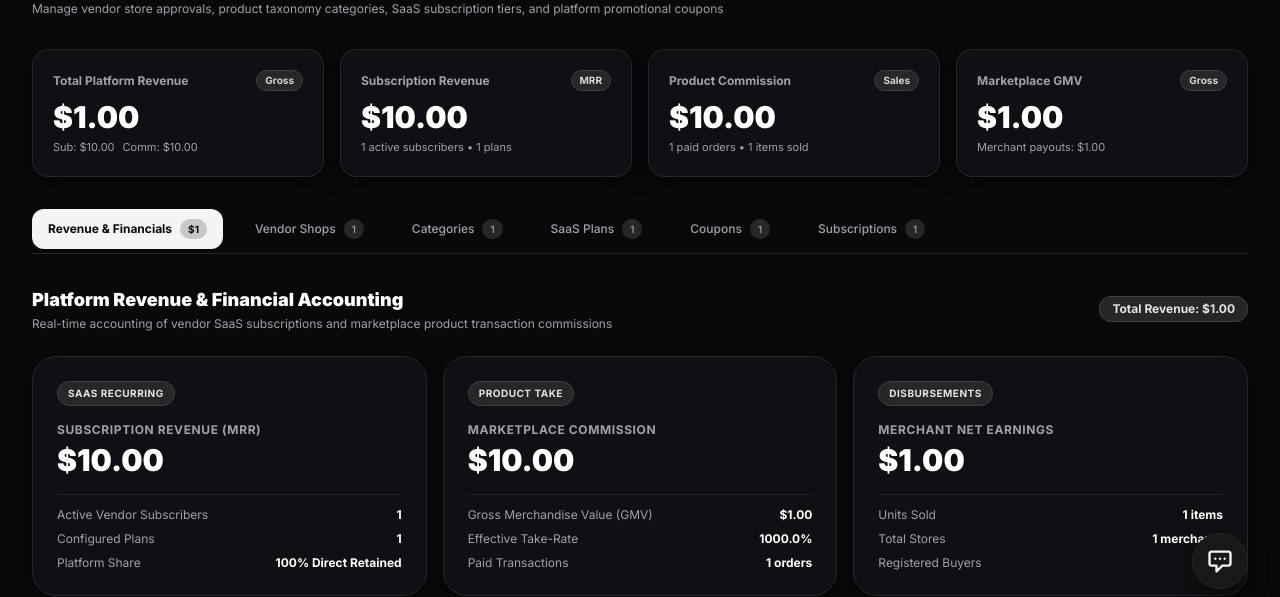
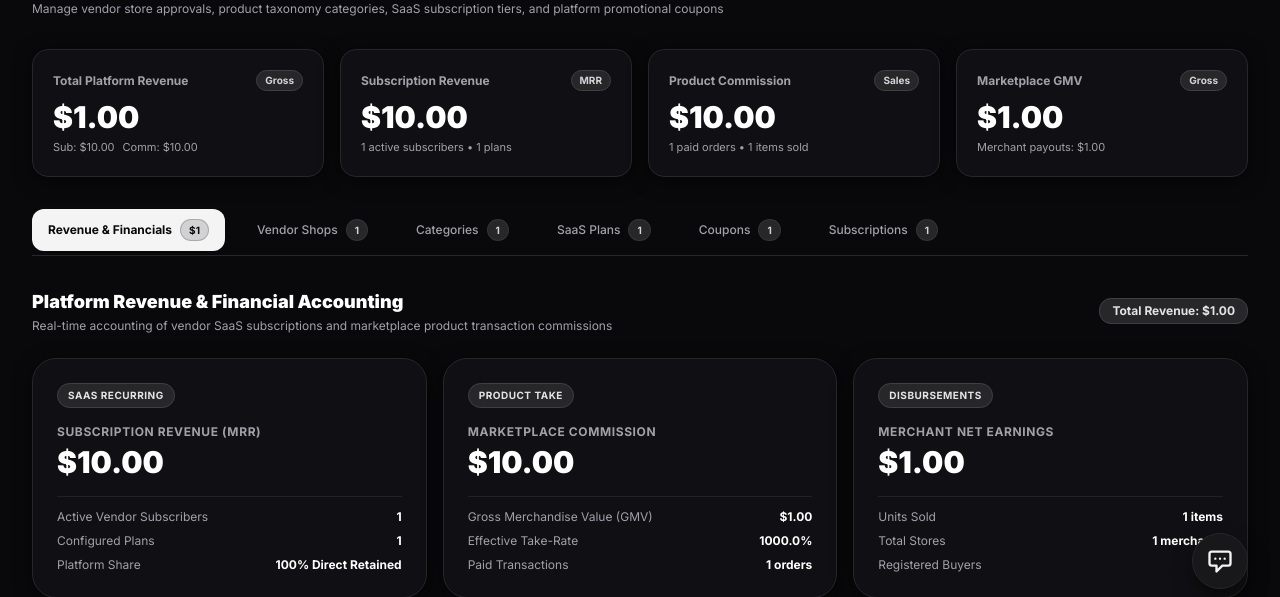
Before and after one commit to Vivekvampyr/multi-vendor-SaaS-Ecommerce-platform, a FastAPI app: template app/templates/admin/dashboard.html in a window 1280 px wide. Shown: the part 179-776 px from the top of the page. Run offline with FastAPI, Linux system fonts and the light colour scheme; the template is opened without the code that fills it: most values are stand-ins (such as "Sample title", 1, 10 or a date in 2020); data that the repository does not hold is empty; some libraries are stand-ins or nearby versions.

Commit message:
fix the number color not showing properly in admin panel

```diff
--- a/app/templates/admin/dashboard.html
+++ b/app/templates/admin/dashboard.html
@@ -84,32 +84,32 @@
     <div class="flex border-b border-slate-200 dark:border-zinc-800 space-x-2 sm:space-x-4 overflow-x-auto pb-1 scrollbar-none">
         <button onclick="switchTab('financials')" id="tab-btn-financials" class="admin-tab-btn flex-shrink-0 whitespace-nowrap px-4 py-2.5 text-xs font-bold rounded-xl bg-slate-900 text-white dark:bg-zinc-100 dark:text-zinc-950 transition-all flex items-center space-x-2 cursor-pointer shadow-sm">
             <span>Revenue & Financials</span>
-            <span class="px-2 py-0.5 rounded-full bg-white/20 text-white dark:bg-zinc-900/20 dark:text-zinc-950 text-[10px] font-bold">${{ "%.0f"|format(stats.total_revenue) }}</span>
+            <span class="tab-badge px-2 py-0.5 rounded-full text-[10px] font-bold bg-white/20 text-white dark:bg-zinc-900/15 dark:text-zinc-950 border border-white/20 dark:border-zinc-950/20 transition-colors">${{ "%.0f"|format(stats.total_revenue) }}</span>
         </button>
 
         <button onclick="switchTab('vendors')" id="tab-btn-vendors" class="admin-tab-btn flex-shrink-0 whitespace-nowrap px-4 py-2.5 text-xs font-medium rounded-xl text-slate-600 dark:text-zinc-400 hover:text-slate-950 dark:hover:text-white hover:bg-slate-100 dark:hover:bg-zinc-900 transition-all flex items-center space-x-2 cursor-pointer">
             <span>Vendor Shops</span>
-            <span class="px-2 py-0.5 rounded-full bg-slate-200 dark:bg-zinc-800 text-[10px]">{{ vendors|length }}</span>
+            <span class="tab-badge px-2 py-0.5 rounded-full text-[10px] font-bold bg-slate-200 text-slate-700 dark:bg-zinc-800 dark:text-zinc-300 border border-slate-300/50 dark:border-zinc-700/50 transition-colors">{{ vendors|length }}</span>
         </button>
 
         <button onclick="switchTab('categories')" id="tab-btn-categories" class="admin-tab-btn flex-shrink-0 whitespace-nowrap px-4 py-2.5 text-xs font-medium rounded-xl text-slate-600 dark:text-zinc-400 hover:text-slate-950 dark:hover:text-white hover:bg-slate-100 dark:hover:bg-zinc-900 transition-all flex items-center space-x-2 cursor-pointer">
             <span>Categories</span>
-            <span class="px-2 py-0.5 rounded-full bg-slate-200 dark:bg-zinc-800 text-[10px]">{{ categories|length }}</span>
+            <span class="tab-badge px-2 py-0.5 rounded-full text-[10px] font-bold bg-slate-200 text-slate-700 dark:bg-zinc-800 dark:text-zinc-300 border border-slate-300/50 dark:border-zinc-700/50 transition-colors">{{ categories|length }}</span>
         </button>
 
         <button onclick="switchTab('plans')" id="tab-btn-plans" class="admin-tab-btn flex-shrink-0 whitespace-nowrap px-4 py-2.5 text-xs font-medium rounded-xl text-slate-600 dark:text-zinc-400 hover:text-slate-950 dark:hover:text-white hover:bg-slate-100 dark:hover:bg-zinc-900 transition-all flex items-center space-x-2 cursor-pointer">
             <span>SaaS Plans</span>
-            <span class="px-2 py-0.5 rounded-full bg-slate-200 dark:bg-zinc-800 text-[10px]">{{ plans|length }}</span>
+            <span class="tab-badge px-2 py-0.5 rounded-full text-[10px] font-bold bg-slate-200 text-slate-700 dark:bg-zinc-800 dark:text-zinc-300 border border-slate-300/50 dark:border-zinc-700/50 transition-colors">{{ plans|length }}</span>
         </button>
 
         <button onclick="switchTab('coupons')" id="tab-btn-coupons" class="admin-tab-btn flex-shrink-0 whitespace-nowrap px-4 py-2.5 text-xs font-medium rounded-xl text-slate-600 dark:text-zinc-400 hover:text-slate-950 dark:hover:text-white hover:bg-slate-100 dark:hover:bg-zinc-900 transition-all flex items-center space-x-2 cursor-pointer">
             <span>Coupons</span>
-            <span class="px-2 py-0.5 rounded-full bg-slate-200 dark:bg-zinc-800 text-[10px]">{{ coupons|length }}</span>
+            <span class="tab-badge px-2 py-0.5 rounded-full text-[10px] font-bold bg-slate-200 text-slate-700 dark:bg-zinc-800 dark:text-zinc-300 border border-slate-300/50 dark:border-zinc-700/50 transition-colors">{{ coupons|length }}</span>
         </button>
 
         <button onclick="switchTab('subscriptions')" id="tab-btn-subscriptions" class="admin-tab-btn flex-shrink-0 whitespace-nowrap px-4 py-2.5 text-xs font-medium rounded-xl text-slate-600 dark:text-zinc-400 hover:text-slate-950 dark:hover:text-white hover:bg-slate-100 dark:hover:bg-zinc-900 transition-all flex items-center space-x-2 cursor-pointer">
             <span>Subscriptions</span>
-            <span class="px-2 py-0.5 rounded-full bg-slate-200 dark:bg-zinc-800 text-[10px]">{{ subscriptions|length }}</span>
+            <span class="tab-badge px-2 py-0.5 rounded-full text-[10px] font-bold bg-slate-200 text-slate-700 dark:bg-zinc-800 dark:text-zinc-300 border border-slate-300/50 dark:border-zinc-700/50 transition-colors">{{ subscriptions|length }}</span>
         </button>
     </div>
 
@@ -1022,12 +1022,19 @@ function switchTab(tabKey) {
         const content = document.getElementById(`tab-content-${t}`);
         const btn = document.getElementById(`tab-btn-${t}`);
         if (content && btn) {
+            const badge = btn.querySelector('.tab-badge');
             if (t === tabKey) {
                 content.classList.remove('hidden');
                 btn.className = 'admin-tab-btn flex-shrink-0 whitespace-nowrap px-4 py-2.5 text-xs font-bold rounded-xl bg-slate-900 text-white dark:bg-zinc-100 dark:text-zinc-950 transition-all flex items-center space-x-2 cursor-pointer shadow-sm';
+                if (badge) {
+                    badge.className = 'tab-badge px-2 py-0.5 rounded-full text-[10px] font-bold bg-white/20 text-white dark:bg-zinc-900/15 dark:text-zinc-950 border border-white/20 dark:border-zinc-950/20 transition-colors';
+                }
             } else {
                 content.classList.add('hidden');
                 btn.className = 'admin-tab-btn flex-shrink-0 whitespace-nowrap px-4 py-2.5 text-xs font-medium rounded-xl text-slate-600 dark:text-zinc-400 hover:text-slate-950 dark:hover:text-white hover:bg-slate-100 dark:hover:bg-zinc-900 transition-all flex items-center space-x-2 cursor-pointer';
+                if (badge) {
+                    badge.className = 'tab-badge px-2 py-0.5 rounded-full text-[10px] font-bold bg-slate-200 text-slate-700 dark:bg-zinc-800 dark:text-zinc-300 border border-slate-300/50 dark:border-zinc-700/50 transition-colors';
+                }
             }
         }
     });
```
